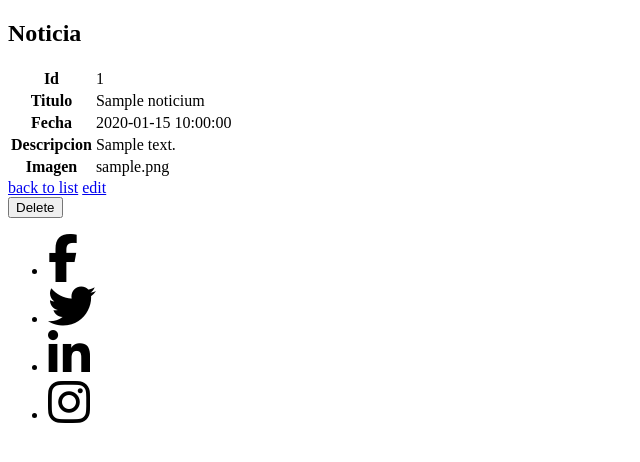
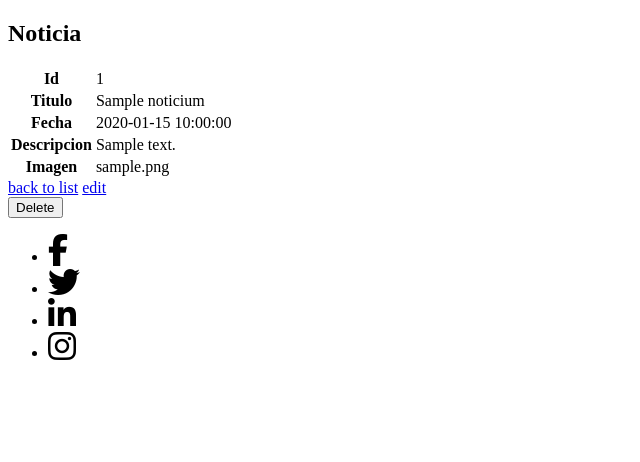
Before and after one commit to Joorgi/lira_carcaixent, a Symfony app: template templates/noticia/show.html.twig in a window 1280 px wide. Shown: the part 96-558 px from the top of the page, without its empty margins (0-640 px from the left). Run offline with Twig, Linux system fonts and the light colour scheme; the template is opened without the code that fills it: most values are stand-ins (such as "Sample title", 1, 10 or a date in 2020); some libraries are stand-ins or nearby versions.

Commit message:
Edit footer Noticia

```diff
--- a/templates/layout.html.twig
+++ b/templates/layout.html.twig
@@ -26,29 +26,29 @@
 	</header>
 
 	<section>
-		<div class='container-fluid'>
+		<div class='container'>
 			{% block formSection %}{% endblock %}
 		</div>
 	</section>
 
 
-	<div class='container'>
-		<footer class='fixed-bottom'>
-			<div style='height: 150px;' class='row bg-danger'>
+	<div class='container-fluid'>
+		<footer>
+			<div style='height: 100%;' class='row bg-danger'>
 
 				<div class='col-xl-12 text-center d-flex justify-content-center align-self-center'>
-					<ul class='list-inline'>
+					<ul class='list-inline pt-3'>
 						<li class='list-inline-item'>
-							<i class='pr-2 fa fa-facebook fa-3x'></i>
+							<i class='pr-2 fa fa-facebook fa-2x'></i>
 						</li>
 						<li class='list-inline-item'>
-							<i class='pr-2 fa fa-twitter fa-3x'></i>
+							<i class='pr-2 fa fa-twitter fa-2x'></i>
 						</li>
 						<li class='list-inline-item'>
-							<i class='pr-2 fa fa-linkedin fa-3x'></i>
+							<i class='pr-2 fa fa-linkedin fa-2x'></i>
 						</li>
 						<li class='list-inline-item'>
-							<i class='fa fa-instagram fa-3x'></i>
+							<i class='fa fa-instagram fa-2x'></i>
 						</li>
 					</ul>
 				</div>
```
Also changed, not shown: 1 other file.
